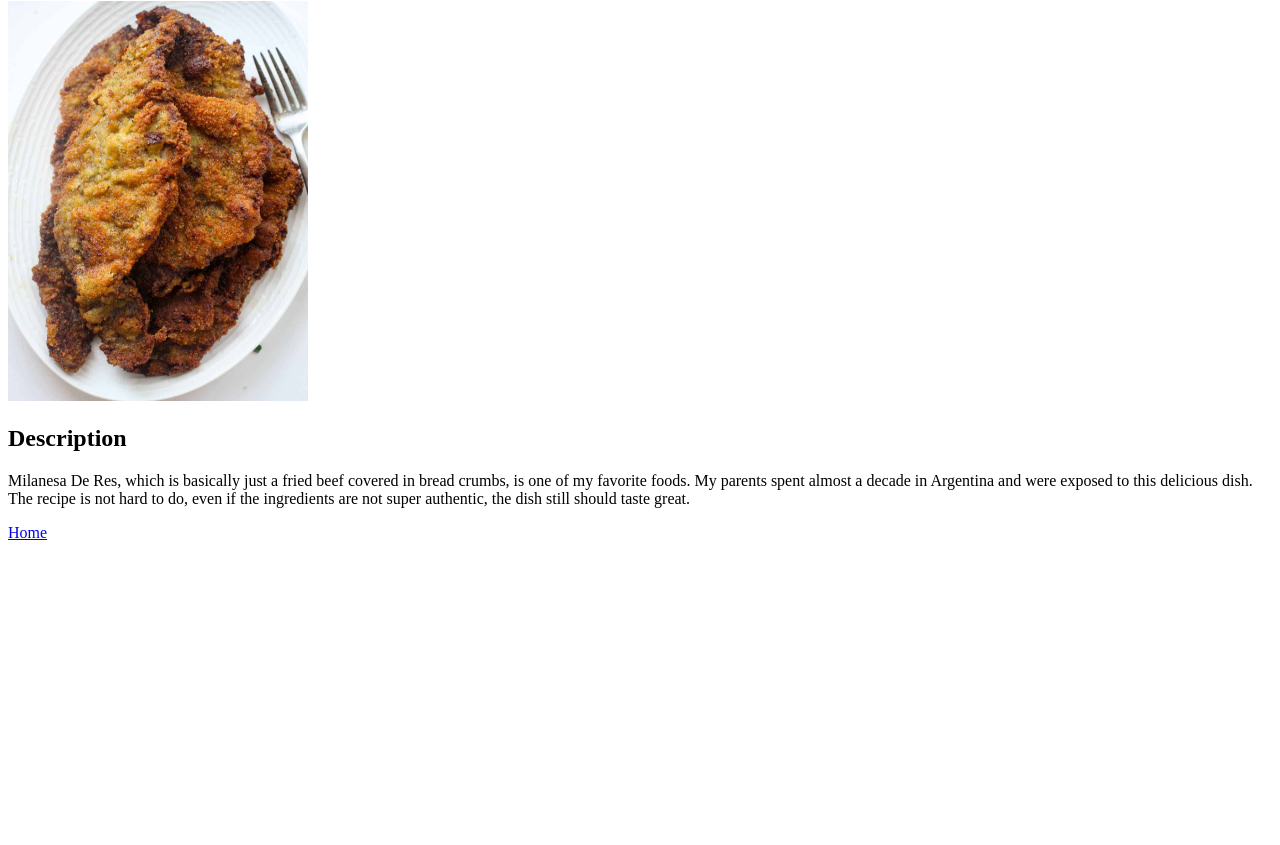
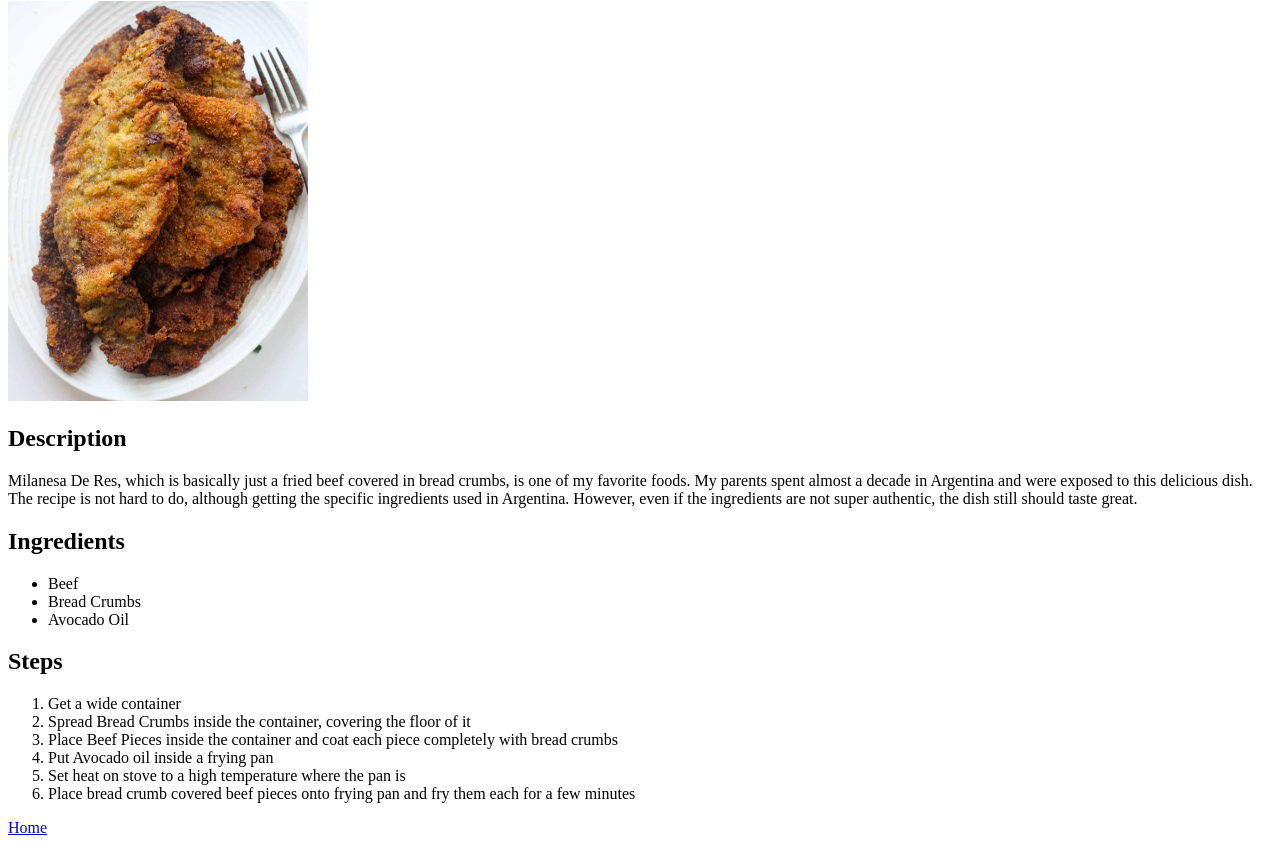
Before and after one commit to jimerswagger/odin-recipes, a plain HTML site: page recipes/milanesa.html in a window 1280 px wide. Shown: the part 79-924 px from the top of the page. Before the commit the page ends 800 px from the top, so only its background shows below. Drawn offline with Linux system fonts and the light colour scheme.

Commit message:
Add ingredients and recipe steps for milanesa
In the milanesa.html page, an unlisted list of ingredients were added after the h2 header "ingredients"
Also, a h2 header of "Steps" has been added, with a consecutive ordered list of steps required to make the dish.
The milanesa.html webpage is now complete according to the instructions of this project.

```diff
--- a/recipes/milanesa.html
+++ b/recipes/milanesa.html
@@ -13,8 +13,25 @@
         <h2>Description</h2>
         <p>Milanesa De Res, which is basically just a fried beef covered in bread crumbs, is one of my favorite foods.
             My parents spent almost a decade in Argentina and were exposed to this delicious dish.
-            The recipe is not hard to do, even if the ingredients are not super authentic, the dish still should taste great.
+            The recipe is not hard to do, although getting the specific ingredients used in Argentina. However, even if the ingredients are not super authentic, the dish still should taste great.
         </p>
+
+        <h2>Ingredients</h2>
+        <ul>
+            <li>Beef</li>
+            <li>Bread Crumbs</li>
+            <li>Avocado Oil</li>
+        </ul>
+
+        <h2>Steps</h2>
+        <ol>
+            <li>Get a wide container</li>
+            <li>Spread Bread Crumbs inside the container, covering the floor of it</li>
+            <li>Place Beef Pieces inside the container and coat each piece completely with bread crumbs</li>
+            <li>Put Avocado oil inside a frying pan</li>
+            <li>Set heat on stove to a high temperature where the pan is</li>
+            <li>Place bread crumb covered beef pieces onto frying pan and fry them each for a few minutes</li>
+        </ol>
         <a href="../index.html">Home</a>
     </body>
 
```
